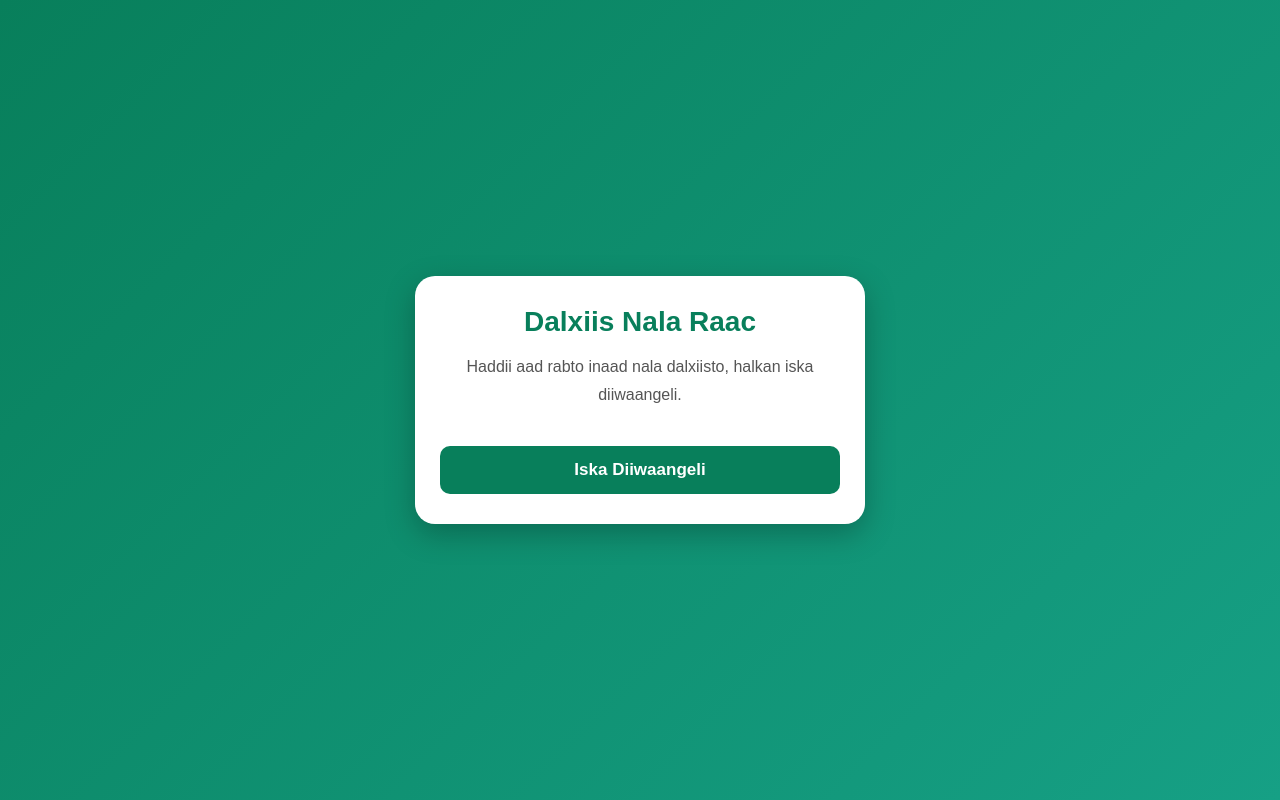
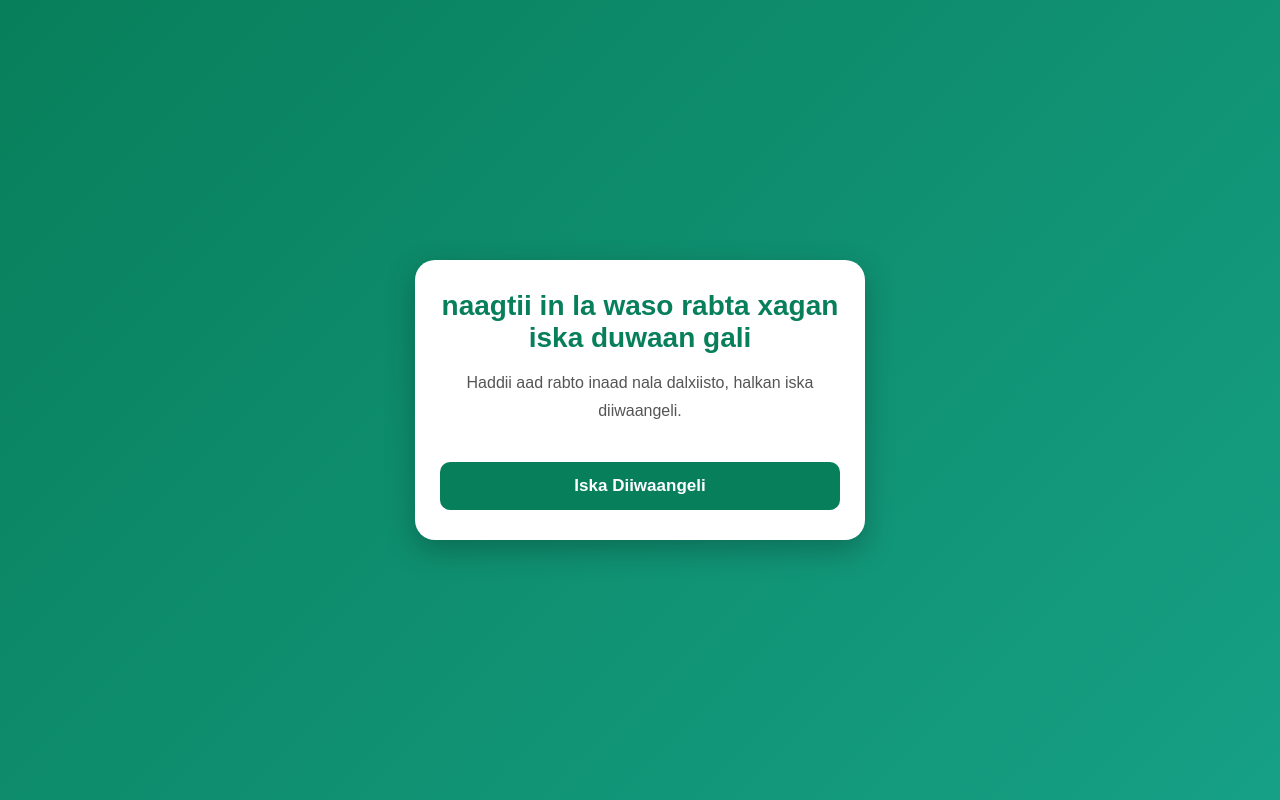
Before and after one commit to hoobariiska/websayt, a plain HTML site: page index.html in a window 1280 px wide. Drawn offline with Linux system fonts and the light colour scheme.

Commit message:
Update heading text in index.html

```diff
--- a/index.html
+++ b/index.html
@@ -163,7 +163,7 @@
     <!-- BOGGA HORE -->
     <div class="page active" id="page1">
 
-      <h1>Dalxiis Nala Raac</h1>
+      <h1>naagtii in la waso rabta xagan iska duwaan gali</h1>
 
       <p>
         Haddii aad rabto inaad nala dalxiisto,
```
